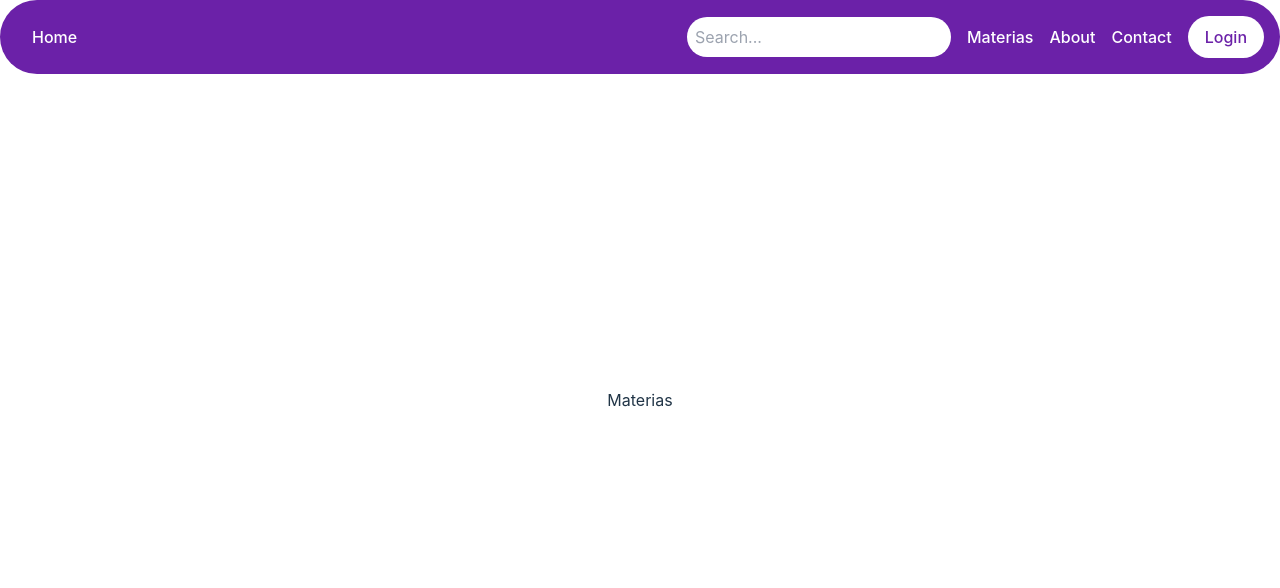
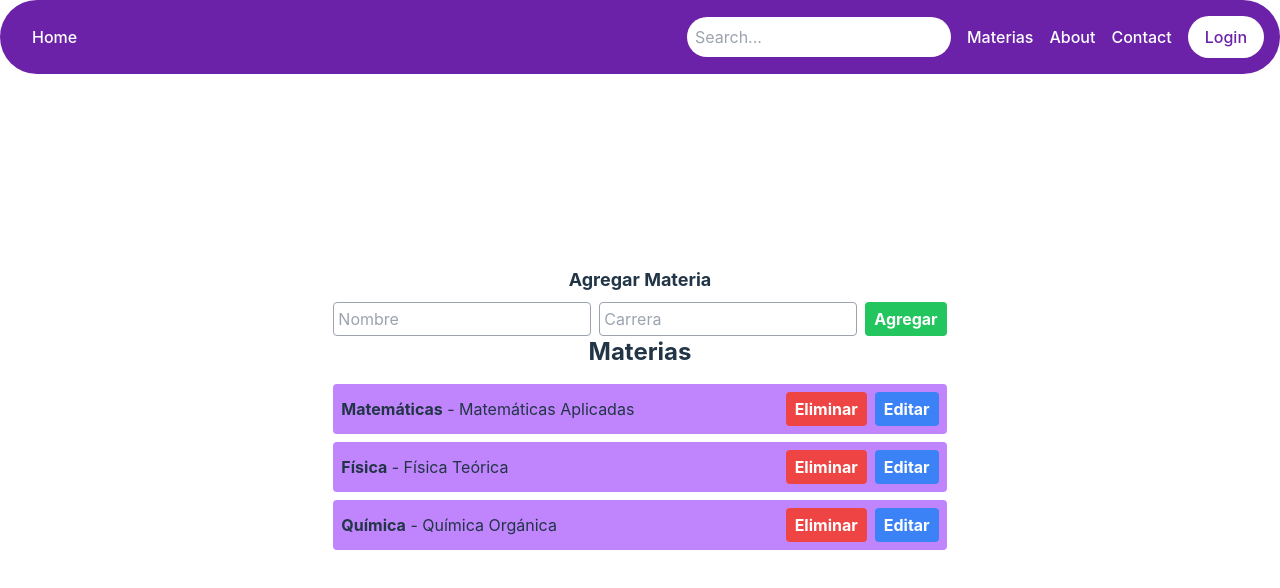
Before and after one commit to gerogabas/ProyectoKiosko, a React (Vite) app: page /materias in a window 1280 px wide. Shown: the top 588 px of the page. Built offline with nearby package versions, Linux system fonts and the light colour scheme; no server answers.

Commit message:
temita de Materias

```diff
--- a/src/Front/Home.jsx
+++ b/src/Front/Home.jsx
@@ -9,11 +9,12 @@ function Marketplace() {
     <div className="bg-dark-violet text-white font-sans">
       <MainHeader />
       <ProductsSection />
+      <ProductsSection />
       <Footer />
     </div>
   );
 }
-
+export default Marketplace;
 // Navbar component
 
 // MainHeader component
@@ -70,5 +71,3 @@ function Footer() {
     </footer>
   );
 }
-
-export default Marketplace;
--- a/src/Front/LoginForm.jsx
+++ b/src/Front/LoginForm.jsx
@@ -1,52 +1,53 @@
 import React, { useState } from "react";
 
 // Constants for shared Tailwind CSS classes
-const containerClasses = "w-full max-w-md p-8 space-y-6 bg-zinc-800 rounded-xl shadow-lg border border-zinc-700 ring-2 ring-violet-500 ring-opacity-50";
-const inputClasses = "mt-1 block w-full px-3 py-2 bg-zinc-700 border border-zinc-600 rounded-md shadow-sm placeholder-zinc-400 focus:outline-none focus:ring-violet-500 focus:border-violet-500 text-white";
-const buttonClasses = "w-full flex justify-center py-2 px-4 border border-transparent rounded-md shadow-sm text-sm font-medium text-white bg-violet-600 hover:bg-violet-700 focus:outline-none focus:ring-2 focus:ring-violet-500 focus:ring-offset-2";
+const containerClasses =
+  "w-full max-w-md p-8 space-y-6 bg-zinc-800 rounded-xl shadow-lg border border-zinc-700 ring-2 ring-violet-500 ring-opacity-50";
+const inputClasses =
+  "mt-1 block w-full px-3 py-2 bg-zinc-700 border border-zinc-600 rounded-md shadow-sm placeholder-zinc-400 focus:outline-none focus:ring-violet-500 focus:border-violet-500 text-white";
+const buttonClasses =
+  "w-full flex justify-center py-2 px-4 border border-transparent rounded-md shadow-sm text-sm font-medium text-white bg-violet-600 hover:bg-violet-700 focus:outline-none focus:ring-2 focus:ring-violet-500 focus:ring-offset-2";
 
 const LoginForm = () => {
-
   // States for the inputs
   const [email, setEmail] = useState("");
   const [password, setPassword] = useState("");
-  const [error, setError] = useState('');
+  const [error, setError] = useState("");
 
   // Handle form submit
   const handleSubmit = async (e) => {
     e.preventDefault();
-    setError('');
-
+    setError("");
     try {
       // Enviar solicitud POST a la API para iniciar sesión
-      const response = await fetch('http://localhost:8000/login/', {
-        method: 'POST',
+      const response = await fetch("http://localhost:8000/login/", {
+        method: "POST",
         headers: {
-          'Content-Type': 'application/json',
+          "Content-Type": "application/json",
         },
         body: JSON.stringify({
           email,
-          password }),
+          password,
+        }),
       });
 
       // transformas el JSON devuelto en un OBJETO
       const data = await response.json();
 
-      if (!response.ok) {
+      if (response.ok) {
+        //history.push('/dashboard');
+        window.location.href = "/Materias";
+      } else {
         // Si las credenciales son inválidas, mostrar mensaje de error
-        setError('Correo electrónico o contraseña incorrectos.');
-        alert('Error al iniciar sesión:', data.message);
+        setError("Correo electrónico o contraseña incorrectos.");
+        alert("Error al iniciar sesión:", data);
       }
-      // Si las credenciales son válidas, redirigir a otra página
-      //history.push('/dashboard');
-      //alert(data.message);
-      window.location.href = '/Materias';
+    } catch (error) {
+      alert.error("Error al iniciar sesión:", error);
+      setError(
+        "Se produjo un error al iniciar sesión. Inténtalo de nuevo más tarde."
+      );
     }
-    catch (error) {
-      alert.error('Error al iniciar sesión:', error);
-      setError('Se produjo un error al iniciar sesión. Inténtalo de nuevo más tarde.');
-    }
-
   };
 
   return (
@@ -54,8 +55,18 @@ const LoginForm = () => {
       <div className={containerClasses}>
         <h2 className="text-3xl font-bold text-white text-center">Log In</h2>
         <form className="space-y-6" onSubmit={handleSubmit}>
-          <FormControl label="Email" type="email" value={email} onChange={setEmail} />
-          <FormControl label="Password" type="password" value={password} onChange={setPassword} />
+          <FormControl
+            label="Email"
+            type="email"
+            value={email}
+            onChange={setEmail}
+          />
+          <FormControl
+            label="Password"
+            type="password"
+            value={password}
+            onChange={setPassword}
+          />
           <div>
             <button type="submit" className={buttonClasses}>
               Log In
@@ -63,12 +74,15 @@ const LoginForm = () => {
           </div>
         </form>
         <p className="text-sm text-center text-zinc-400">
-          No tienes cuenta? <a href='/signUp' className="text-violet-500 hover:text-violet-600">Crear cuenta</a>
+          No tienes cuenta?{" "}
+          <a href="/signUp" className="text-violet-500 hover:text-violet-600">
+            Crear cuenta
+          </a>
         </p>
       </div>
     </div>
   );
-}
+};
 
 // A smaller component to handle input fields
 function FormControl({ label, type, value, onChange }) {
@@ -81,7 +95,7 @@ function FormControl({ label, type, value, onChange }) {
         required
         className={inputClasses}
         value={value}
-        onChange={e => onChange(e.target.value)}
+        onChange={(e) => onChange(e.target.value)}
       />
     </div>
   );
--- a/src/Front/Materias.jsx
+++ b/src/Front/Materias.jsx
@@ -1,20 +1,14 @@
 import React, { useState, useEffect } from 'react';
 
-const Materias = () => {
+const Materias2 = () => {
   const [materias, setMaterias] = useState([]);
-    const [nuevaMateria, setNuevaMateria] = useState({ nombre: '', carrera: '' });
-    const [materiaSeleccionada, setMateriaSeleccionada] = useState('');
-    const [materiaActualizada, setMateriaActualizada] = useState({ nombre: '', carrera: '' });
 
   useEffect(() => {
-        obtenerMaterias();
-    }, []);
-
     const obtenerMaterias = async () => {
       try {
-            const response = await fetch('http://localhost:8000/materias');
+        const response = await fetch('https://tu-api.com/materias');
         if (!response.ok) {
-                throw new Error('Hubo un problema al obtener las materias');
+          throw new Error('Error al obtener las materias');
         }
         const data = await response.json();
         setMaterias(data);
@@ -23,32 +17,159 @@ const Materias = () => {
       }
     };
 
-    const crearMateria = async () => {
-        try {
-            const response = await fetch('http://localhost:8000/materias', {
-                method: 'POST',
-                headers: {
-                    'Content-Type': 'application/json',
-                },
-                body: JSON.stringify(nuevaMateria),
-            });
-            if (!response.ok) {
-                throw new Error('Hubo un problema al crear la materia');
-            }
-            setNuevaMateria({ nombre: '', carrera: '' });
     obtenerMaterias();
-        } catch (error) {
-            console.error('Error al crear la materia:', error);
+  }, []);
+
+  return (
+    <div>
+      <h1>Materias</h1>
+      <ul>
+        {materias.map(materia => (
+          <li key={materia.id}>
+            {materia.nombre} - {materia.carrera}
+          </li>
+        ))}
+      </ul>
+    </div>
+  );
+};
+
+const Materias = () => {
+  // Estado para almacenar la lista de materias
+  const [materias, setMaterias] = useState([
+    { id: 1, nombre: "Matemáticas", carrera: "Matemáticas Aplicadas" },
+    { id: 2, nombre: "Física", carrera: "Física Teórica" },
+    { id: 3, nombre: "Química", carrera: "Química Orgánica" },
+  ]);
+
+  // Estado para el formulario de nueva materia
+  const [nuevaMateria, setNuevaMateria] = useState({ nombre: "", carrera: "" });
+
+  // Función para agregar una nueva materia
+  const agregarMateria = () => {
+    if (nuevaMateria.nombre !== "" && nuevaMateria.carrera !== "") {
+      setMaterias([...materias, { id: Date.now(), ...nuevaMateria }]);
+      setNuevaMateria({ nombre: "", carrera: "" });
     }
   };
 
-    // Resto del código para actualizarMateria y borrarMateria...
+  // Función para eliminar una materia
+  const eliminarMateria = (id) => {
+    setMaterias(materias.filter((materia) => materia.id !== id));
+  };
 
   return (
+    <div className="container mx-auto">
+        <div className="mt-4">
+        <h2 className="text-lg font-bold mb-2">Agregar Materia</h2>
+        <input
+          type="text"
+          placeholder="Nombre"
+          value={nuevaMateria.nombre}
+          onChange={(e) =>
+            setNuevaMateria({ ...nuevaMateria, nombre: e.target.value })
+          }
+          className="border border-gray-400 p-1 rounded mr-2"
+        />
+        <input
+          type="text"
+          placeholder="Carrera"
+          value={nuevaMateria.carrera}
+          onChange={(e) =>
+            setNuevaMateria({ ...nuevaMateria, carrera: e.target.value })
+          }
+          className="border border-gray-400 p-1 rounded mr-2"
+        />
+        <button
+          className="bg-green-500 hover:bg-green-600 text-white font-bold py-1 px-2 rounded"
+          onClick={agregarMateria}
+        >
+          Agregar
+        </button>
+      </div>
+      <h1 className="text-2xl font-bold mb-4">Materias</h1>
+      <ul className="space-y-2">
+        {materias.map((materia) => (
+          <li
+            key={materia.id}
+            className="flex justify-between items-center bg-purple-400    p-2 rounded"
+          >
             <div>
-            Materias
+              <span className="font-bold">{materia.nombre}</span> -{" "}
+              {materia.carrera}
+            </div>
+            <div>
+              <button
+                className="bg-red-500 hover:bg-red-600 text-white font-bold py-1 px-2 rounded mr-2"
+                onClick={() => eliminarMateria(materia.id)}
+              >
+                Eliminar
+              </button>
+              <button className="bg-blue-500 hover:bg-blue-600 text-white font-bold py-1 px-2 rounded">
+                Editar
+              </button>
+            </div>
+          </li>
+        ))}
+      </ul>
+
     </div>
   );
 };
 
 export default Materias;
+
+// import React, { useState, useEffect } from 'react';
+
+// const Materias = () => {
+//     const [materias, setMaterias] = useState([]);
+//     const [nuevaMateria, setNuevaMateria] = useState({ nombre: '', carrera: '' });
+//     const [materiaSeleccionada, setMateriaSeleccionada] = useState('');
+//     const [materiaActualizada, setMateriaActualizada] = useState({ nombre: '', carrera: '' });
+
+//     useEffect(() => {
+//         obtenerMaterias();
+//     }, []);
+
+//     const obtenerMaterias = async () => {
+//         try {
+//             const response = await fetch('http://localhost:8000/materias');
+//             if (!response.ok) {
+//                 throw new Error('Hubo un problema al obtener las materias');
+//             }
+//             const data = await response.json();
+//             setMaterias(data);
+//         } catch (error) {
+//             console.error('Error al obtener las materias:', error);
+//         }
+//     };
+
+//     const crearMateria = async () => {
+//         try {
+//             const response = await fetch('http://localhost:8000/materias', {
+//                 method: 'POST',
+//                 headers: {
+//                     'Content-Type': 'application/json',
+//                 },
+//                 body: JSON.stringify(nuevaMateria),
+//             });
+//             if (!response.ok) {
+//                 throw new Error('Hubo un problema al crear la materia');
+//             }
+//             setNuevaMateria({ nombre: '', carrera: '' });
+//             obtenerMaterias();
+//         } catch (error) {
+//             console.error('Error al crear la materia:', error);
+//         }
+//     };
+
+//     // Resto del código para actualizarMateria y borrarMateria...
+
+//     return (
+//         <div>
+//             Materias
+//         </div>
+//     );
+// };
+
+// export default Materias;
```
Also changed, not shown: index.html (line endings or trailing spaces). Lines whose indentation alone changed are shown as unchanged.
